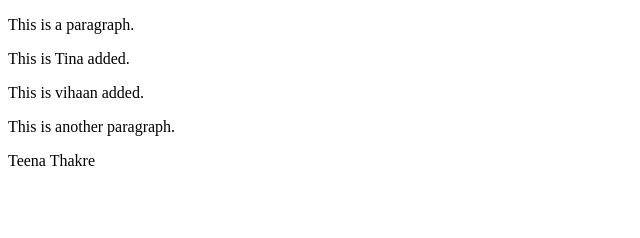
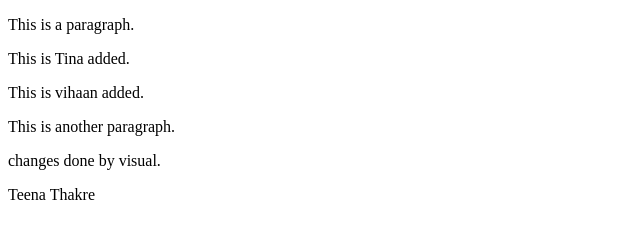
Before and after one commit to teenathakre19/DBDA, a plain HTML site: page index.html in a window 1280 px wide. Shown: the whole page, without its empty margins (0-640 px from the left). Drawn offline with Linux system fonts and the light colour scheme.

Commit message:
Update index.html
Hi lead my task is done

```diff
--- a/index.html
+++ b/index.html
@@ -12,6 +12,7 @@
 <p>This is vihaan added.</p>
 
 <p>This is another paragraph.</p>
+ <p>changes done by visual.</p>
 <p>Teena Thakre</p>
 
 
```
